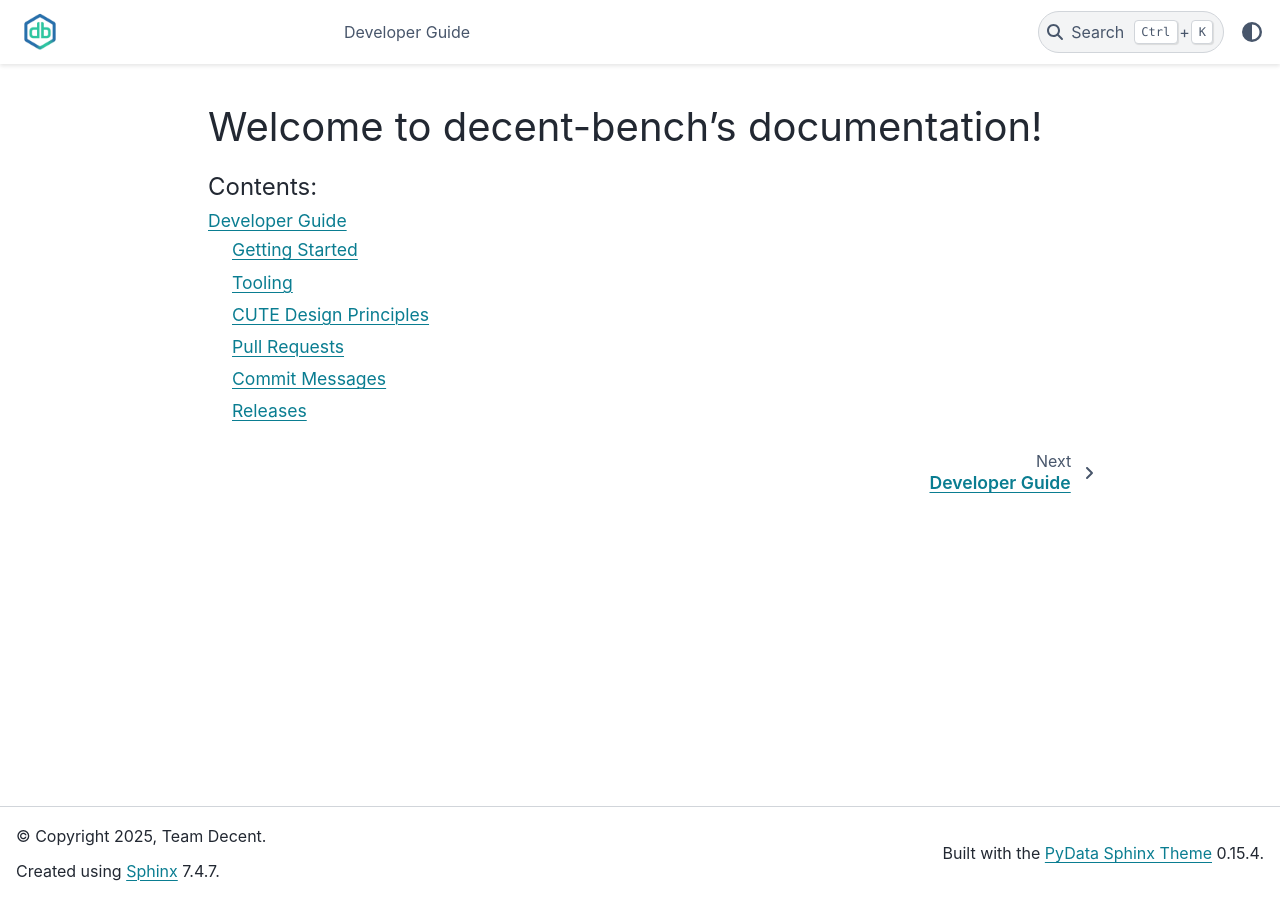
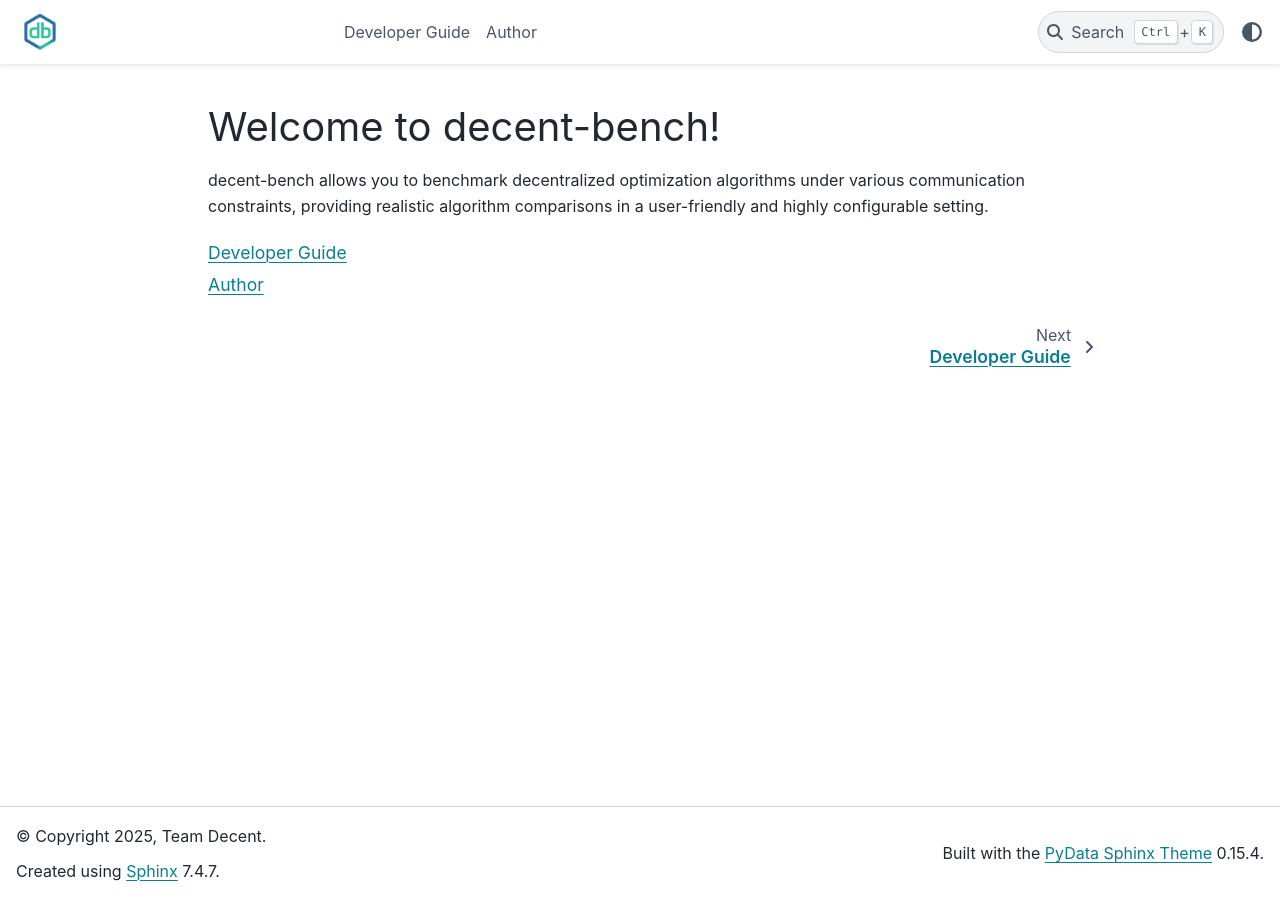
Before and after one commit to team-decent/decent-bench, a Sphinx documentation site: the page built from docs/source/index.rst, in a window 1280 px wide. Built offline with Sphinx 7.4.7 and the PyData theme 0.15.4, drawn with Linux system fonts in a browser that asks for light colours; pages that are not in the unit, such as notebooks, are missing from menus.

Commit message:
docs(author): Add author page (#133)
Add author page and make small improvements: hide empty sidebar, make
toctree depth 1 on index page, and add small description of decent-bench
to index.

```diff
--- /dev/null
+++ b/docs/source/author.rst
@@ -0,0 +1,5 @@
+Author
+===========
+
+decent-bench is developed by `Elias Ram <https://github.com/elramen/>`_ under the supervision of
+`Dr. Nicola Bastianello <https://bastianello.me/>`_.
--- a/docs/source/conf.py
+++ b/docs/source/conf.py
@@ -54,3 +54,7 @@ html_theme_options = {"search_as_you_type": True}
 html_context = {"default_mode": "auto"}
 html_show_sourcelink = False
 html_logo = "_static/logo.png"
+html_sidebars = {
+    "developer": [],
+    "author": []
+}
--- a/docs/source/index.rst
+++ b/docs/source/index.rst
@@ -3,13 +3,15 @@
    You can adapt this file completely to your liking, but it should at least
    contain the root `toctree` directive.
 
-Welcome to decent-bench's documentation!
+Welcome to decent-bench!
 ========================================
 
+decent-bench allows you to benchmark decentralized optimization algorithms under various communication constraints,
+providing realistic algorithm comparisons in a user-friendly and highly configurable setting.
 
 .. toctree::
-   :maxdepth: 2
-   :caption: Contents:
+   :maxdepth: 1
 
    API Reference <api/decent_bench>
-   Developer Guide <developer>
+   developer
+   author
```
